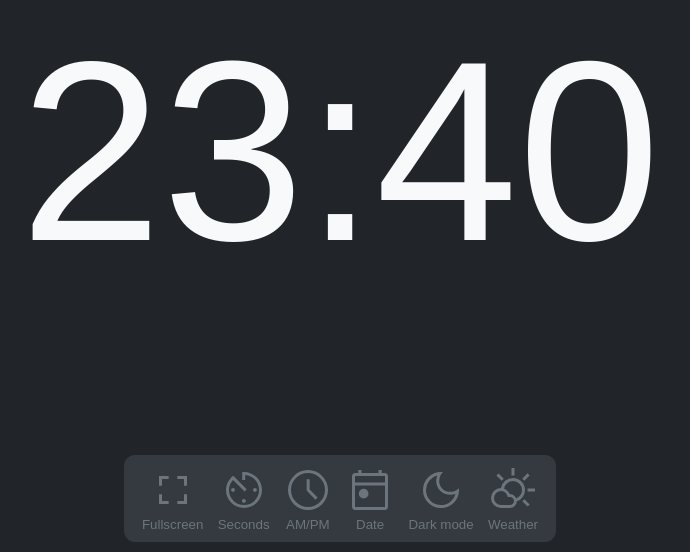
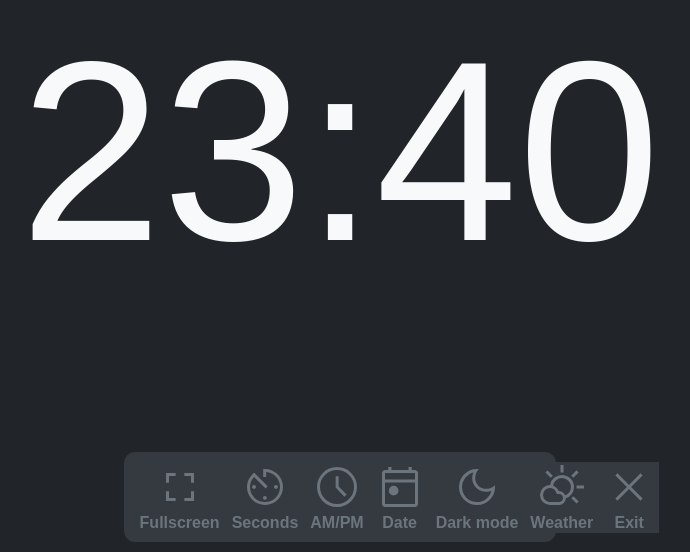
Before and after one commit to Flamz23/desk-dashboard, a Vue app: page / in a window 1280 px wide. Shown: the part 248-800 px from the top of the page, without its empty margins (300-990 px from the left). Built offline with nearby package versions, Linux system fonts and the light colour scheme; a web font is replaced by a local one.

Commit message:
Added Screenshots, Added close button component

```diff
--- a/src/components/DrawOverComponent.vue
+++ b/src/components/DrawOverComponent.vue
@@ -3,7 +3,7 @@
         <div class="setting-list">
             <button v-for="item in settingItems">
                 <component :is="item.icon" class="tab"></component>
-                <p>
+                <p class="setting-desc">
                     {{ item.desc }}
                 </p>
             </button>
@@ -19,11 +19,12 @@ import IconMeridien from './icons/IconMeridien.vue';
 import IconDate from './icons/IconDate.vue';
 import IconDarkMode from './icons/IconDarkMode.vue';
 import IconWeather from './icons/IconWeather.vue';
+import IconCloseSettings from './icons/IconCloseSettings.vue';
 
 export default {
   data() {
     return {
-      settingItems: [{ desc: 'Fullscreen', icon: 'IconFullscreen' }, { desc: 'Seconds', icon: 'IconSeconds' }, { desc: 'AM/PM', icon: 'IconMeridien' }, { desc: 'Date', icon: 'IconDate' }, { desc: 'Dark mode', icon: 'IconDarkMode' }, { desc: 'Weather', icon: 'IconWeather' }]
+      settingItems: [{ desc: 'Fullscreen', icon: 'IconFullscreen' }, { desc: 'Seconds', icon: 'IconSeconds' }, { desc: 'AM/PM', icon: 'IconMeridien' }, { desc: 'Date', icon: 'IconDate' }, { desc: 'Dark mode', icon: 'IconDarkMode' }, { desc: 'Weather', icon: 'IconWeather' }, { desc: 'Exit', icon: 'IconCloseSettings' }]
     }
   },
 
@@ -34,7 +35,8 @@ export default {
     IconMeridien,
     IconDate,
     IconDarkMode,
-    IconWeather
+    IconWeather,
+    IconCloseSettings
   }
 }
 </script>
@@ -73,18 +75,16 @@ export default {
     white-space: nowrap;
 }
 
+.setting-desc {
+    font-family: 'Product Sans Light', sans-serif;
+    font-size: 1rem;
+    font-weight: 700;
+}
+
 /* .drawover-nav:hover  {
     transform: translateY(7rem);
     transition-duration: 500ms;
     transition-timing-function: cubic-bezier(0.4, 0, 0.2, 1);
-} */
-
-/* .icon-wrapper {
-    margin: auto;
-    padding: 0.2rem;
-    border: none;
-    border-radius: 50%;
-    background-color: #212529;
 } */
 
 svg {
--- /dev/null
+++ b/src/components/icons/IconCloseSettings.vue
@@ -0,0 +1,7 @@
+<template>
+    <svg xmlns="http://www.w3.org/2000/svg" height="48" width="48">
+        <path
+            d="m12.45 37.65-2.1-2.1L21.9 24 10.35 12.45l2.1-2.1L24 21.9l11.55-11.55 2.1 2.1L26.1 24l11.55 11.55-2.1 2.1L24 26.1Z"
+        />
+    </svg>
+</template>
```
Also changed, not shown: 1 other file (tests, documents, lock files or other folders).
